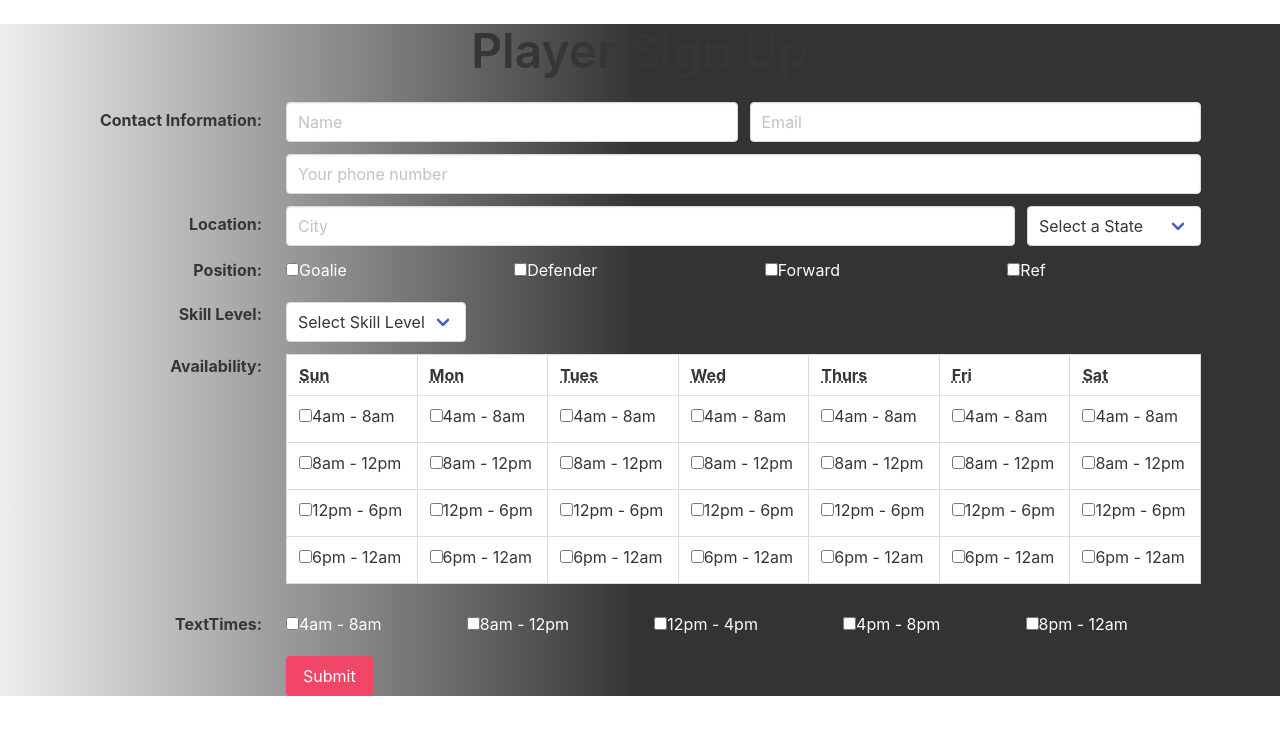
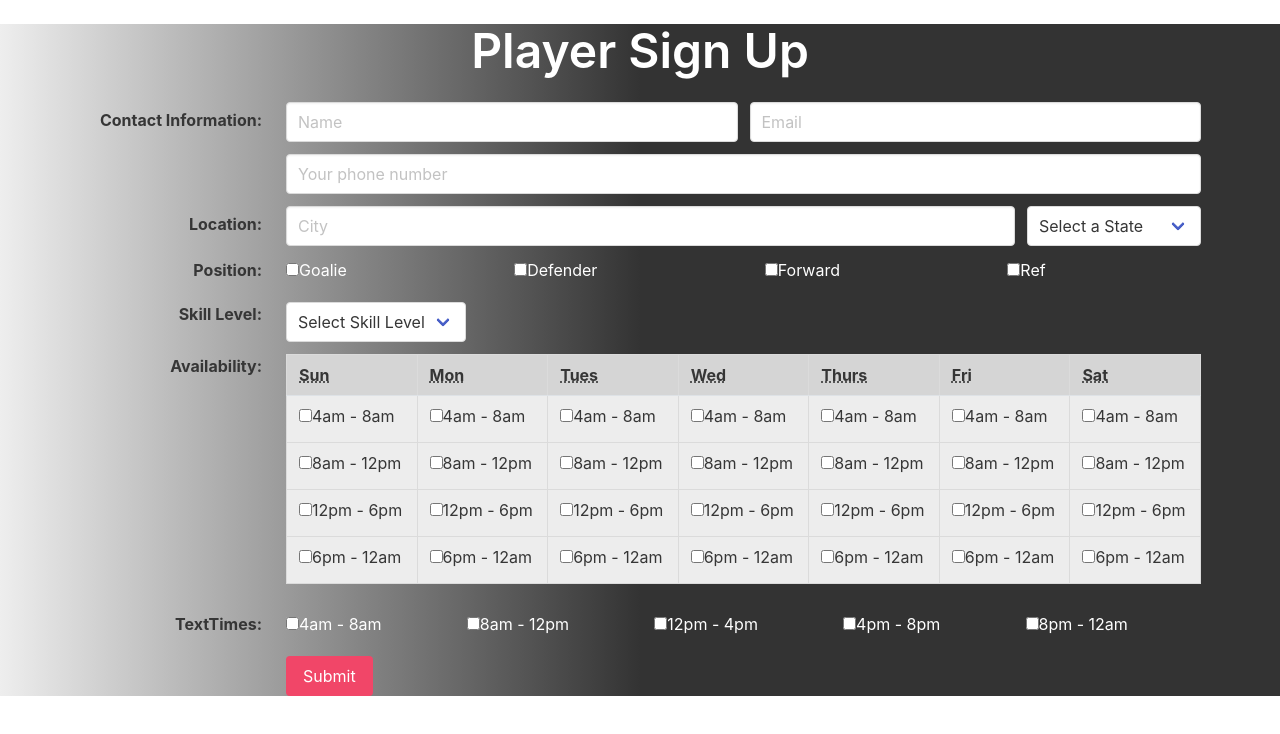
Before and after one commit to karenastell/hockey911, a React (Create React App) app in the folder client/: page /player-sign-up in a window 1280 px wide. Shown: the top 734 px of the page. Built offline with nearby package versions, Linux system fonts and the light colour scheme; no server answers.

Commit message:
continuing with styling

```diff
--- a/client/src/components/Availability/Availability.css
+++ b/client/src/components/Availability/Availability.css
@@ -1,11 +1,15 @@
 .whiteText {
-    color: white;
+  color: white;
 }
 
 .fontSize {
-    font-size: 100px;
+  font-size: 100px;
 }
 
-.td {
-    background-color: grey;
+.table-background {
+  background-color: #d5d5d5 !important;
 }
+
+.th {
+  color: white !important;
+}
--- a/client/src/components/Availability/Availability.js
+++ b/client/src/components/Availability/Availability.js
@@ -1,5 +1,5 @@
 import React from 'react';
-import TimeSlots from '../TimeSlots';
+import TimeSlots from '../TimeSlots/TimeSlots';
 import './Availability.css';
 
 
@@ -11,7 +11,7 @@ export default function Availability(props) {
       </div>
       <div className='field-body'>
         <table className='table is-bordered'>
-          <thead>
+          <thead className='table-background'>
             <tr>
               <th>
                 <abbr title='Sunday'>Sun</abbr>
--- /dev/null
+++ b/client/src/components/TimeSlots/TimeSlots.css
@@ -0,0 +1,3 @@
+.table-row-color {
+    background-color: #EDEDED !important;
+}
--- a/client/src/components/TimeSlots.js
+++ b/client/src/components/TimeSlots/TimeSlots.js
@@ -1,8 +1,9 @@
 import React from 'react';
+import './TimeSlots.css';
 
 export default function TimeSlots(props) {
   return (
-    <tr>
+    <tr className='table-row-color'>
       <td>
         <div className='field'>
           <div className='control'>
--- a/client/src/pages/PlayerSignUp.css
+++ b/client/src/pages/PlayerSignUp.css
@@ -1,3 +1,3 @@
 .whiteText {
-    color: white;
+    color: white !important;
 }
```
